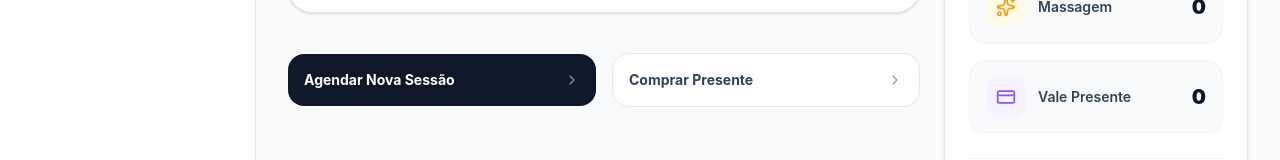
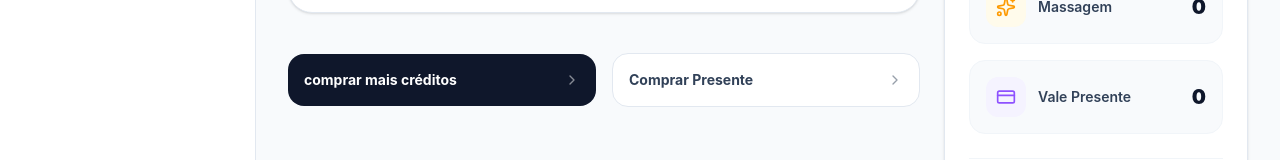
Before and after one commit to marcos666carv/voidsystemv1.2, a React (Vite) app: page /app in a window 1280 px wide. Shown: the part 325-485 px from the top of the page. Built offline with nearby package versions, Linux system fonts and the light colour scheme; no server answers.

Commit message:
feat(app): rename main dashboard button to 'comprar mais créditos'

```diff
--- a/src/pages/app/ClientDashboard.tsx
+++ b/src/pages/app/ClientDashboard.tsx
@@ -57,9 +57,9 @@ export function ClientDashboard() {
                     </div>
 
                     <div className="pt-4 flex items-center gap-4">
-                        <Link to="/app/book" className="flex-1">
+                        <Link to="/app/store" className="flex-1">
                             <button className="w-full bg-slate-900 hover:bg-slate-800 text-white rounded-2xl p-4 font-bold text-sm transition-all flex items-center justify-between group">
-                                <span>Agendar Nova Sessão</span>
+                                <span>comprar mais créditos</span>
                                 <ChevronRight className="h-4 w-4 opacity-50 group-hover:opacity-100 group-hover:translate-x-1 transition-all" />
                             </button>
                         </Link>
```
